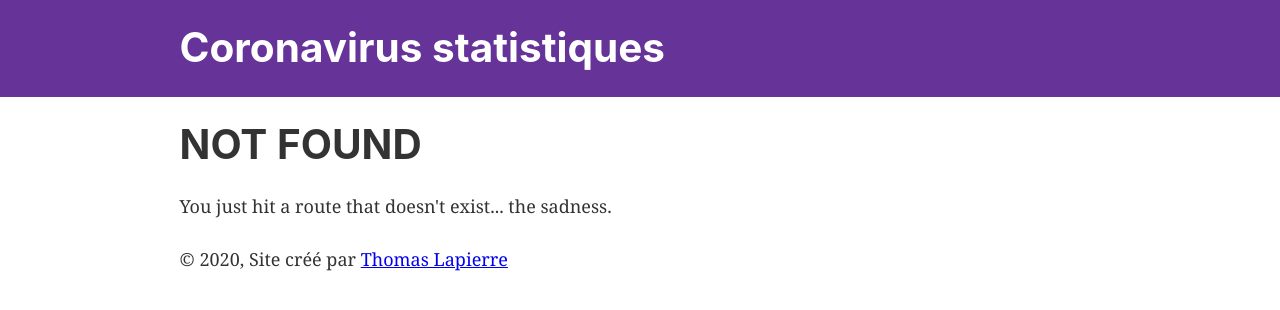
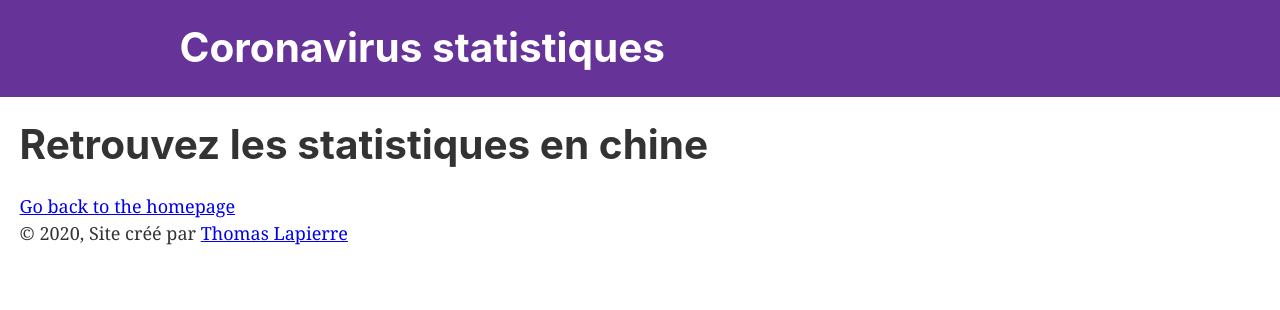
Before and after one commit to thomaslprr/CoronavirusStatistiques, a Gatsby site: page /chine in a window 1280 px wide. Before the commit this address had no page. Built offline with nearby package versions, Linux system fonts and the light colour scheme; Gatsby itself is replaced by a stand-in of ours.

Commit message:
Création d'une deuxième page pour les statistiques chinois

```diff
--- a/src/components/layout.js
+++ b/src/components/layout.js
@@ -29,7 +29,6 @@
       <div
         style={{
           margin: `0 auto`,
-          maxWidth: 960,
           padding: `0 1.0875rem 1.45rem`,
         }}
       >
--- /dev/null
+++ b/src/pages/chine.js
@@ -0,0 +1,17 @@
+import React from "react"
+import { Link } from "gatsby"
+
+import Layout from "../components/layout"
+import SEO from "../components/seo"
+
+const SecondPage = () => (
+  <Layout>
+    <SEO title="Statistique chine" />
+    <h1>Retrouvez les statistiques en chine</h1>
+
+
+    <Link to="/">Go back to the homepage</Link>
+  </Layout>
+)
+
+export default SecondPage
```
Also changed, not shown: src/components/GrapheChine.js (added).
